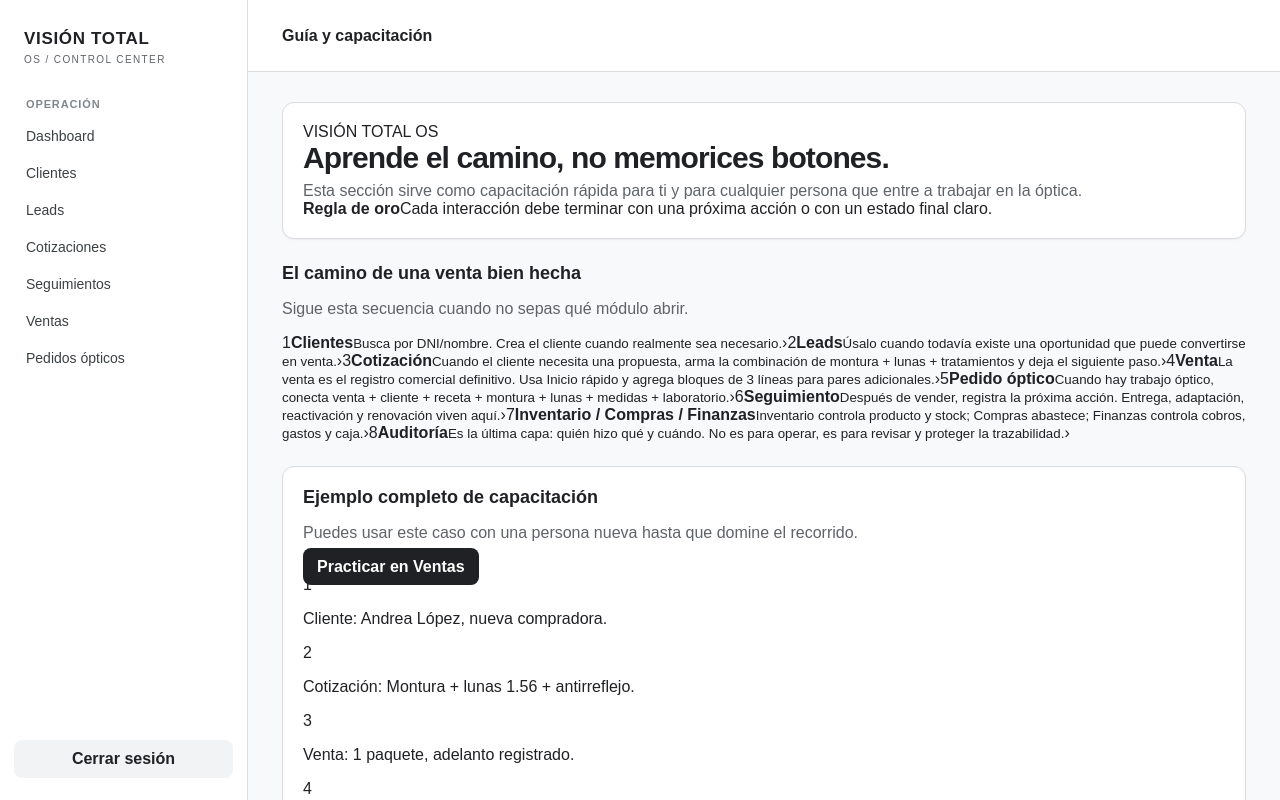
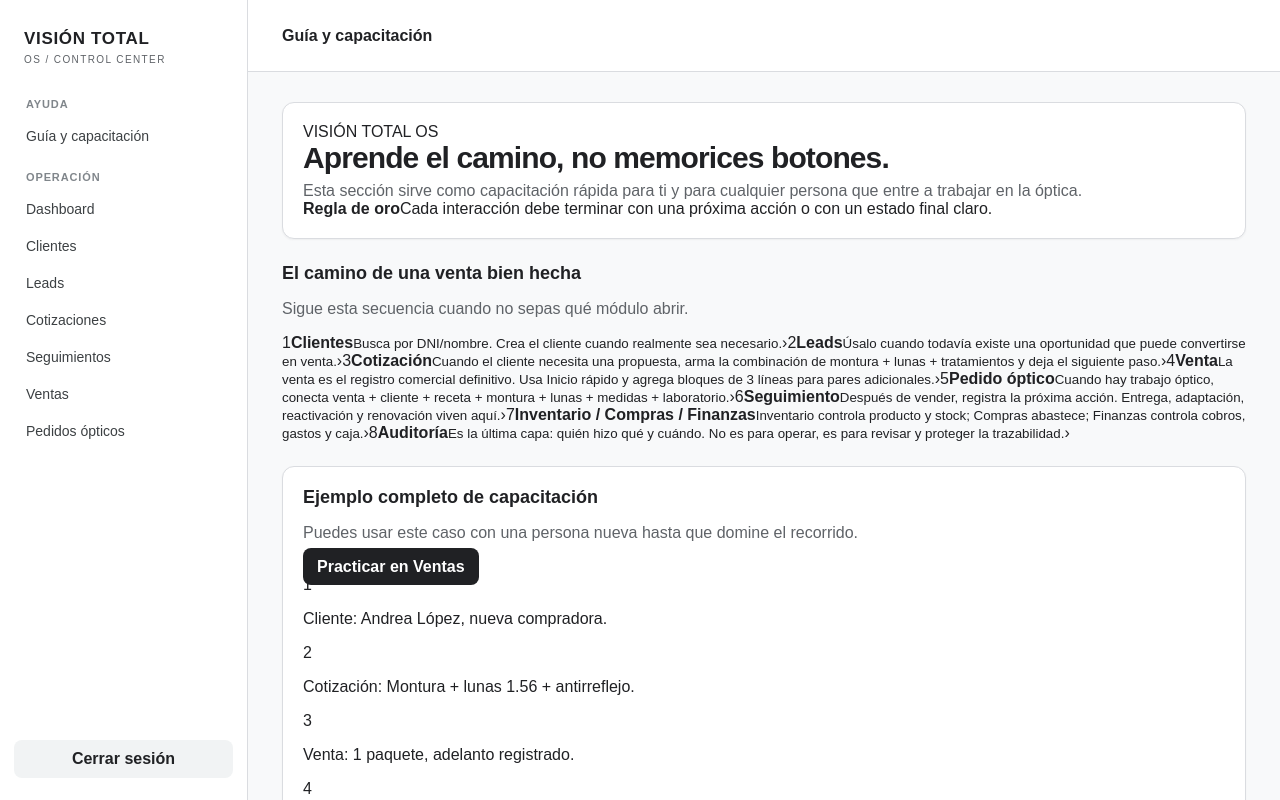
Before and after one commit to ifmarquezfarfan/vision-total-os, a Next.js app: page /guia in a window 1280 px wide. Shown: the top 800 px of the page. Built offline with nearby package versions, Linux system fonts and the light colour scheme; no server answers.

Commit message:
feat: add training guide to navigation

```diff
--- a/components/sidebar.tsx
+++ b/components/sidebar.tsx
@@ -27,6 +27,10 @@ export async function Sidebar() {
       </div>
 
       <nav className="nav">
+        <div className="nav-group nav-help">
+          <span>Ayuda</span>
+          <Link href="/guia">Guía y capacitación</Link>
+        </div>
         <div className="nav-group">
           <span>Operación</span>
           <Link href="/dashboard">Dashboard</Link>
```
